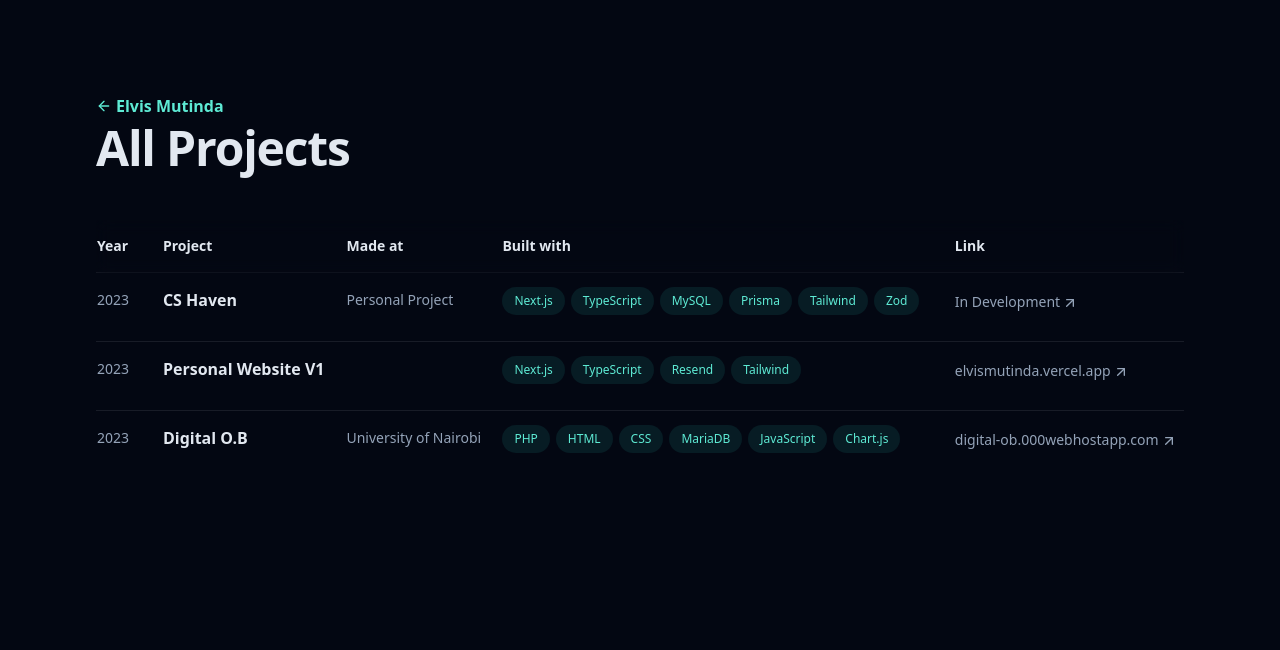
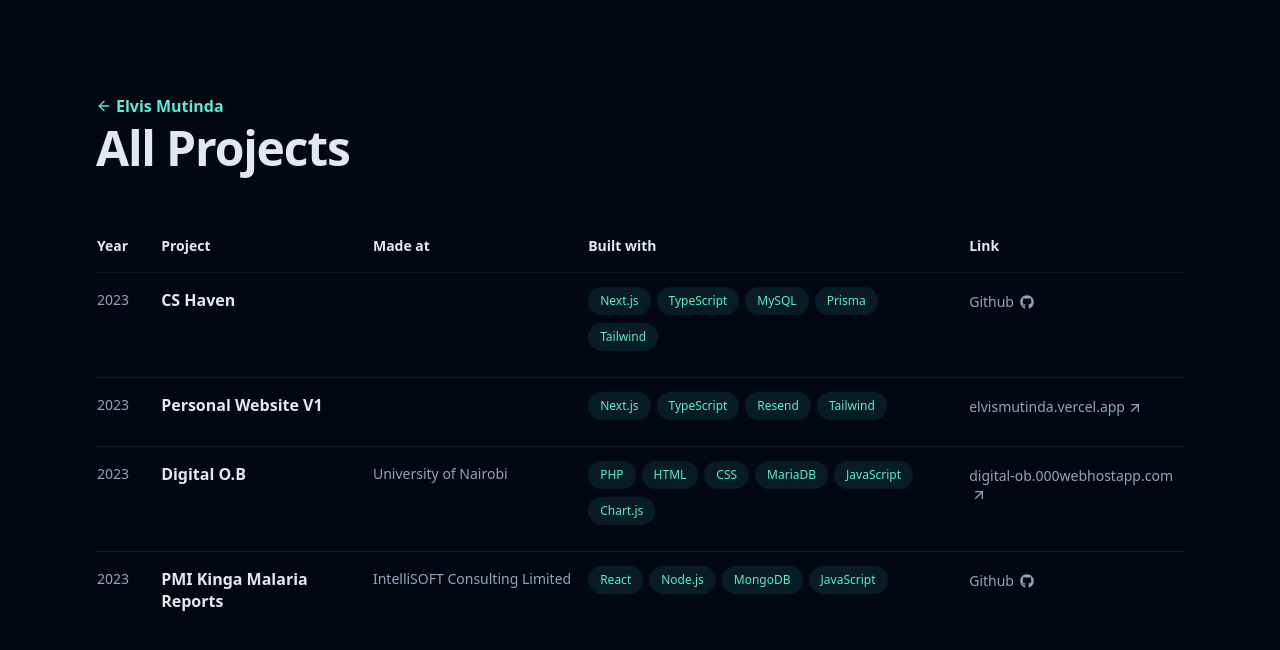
Before and after one commit to Elvismutinda/v1, a Next.js app: page /archive in a window 1280 px wide. Shown: the top 650 px of the page. Built offline with nearby package versions, Linux system fonts and the light colour scheme.

Commit message:
Updated conditional rendering for github and live links

```diff
--- a/components/ArchiveProject.tsx
+++ b/components/ArchiveProject.tsx
@@ -1,4 +1,5 @@
 import { archiveData } from "@/lib/data";
+import { FaGithub } from "react-icons/fa";
 import { FiArrowUpRight } from "react-icons/fi";
 
 type ArchiveProjectProps = (typeof archiveData)[number];
@@ -72,11 +73,18 @@
                 rel="noreferrer"
                 aria-label={linkDisplay}
               >
-                <span>
-                  <span className="inline-block">
-                    {linkDisplay}
-                    <FiArrowUpRight className="ml-0.5 inline-block h-4 w-4 shrink-0 transition-transform group-hover/link:-translate-y-1 group-hover/link:translate-x-1 group-focus-visible/link:translate-x-1 group-focus-visible/link:-translate-y-1 motion-reduce:transition-none" />
-                  </span>
+                <span className="inline-block">
+                  {linkDisplay.toLowerCase() === "github" ? (
+                    <>
+                      {linkDisplay}{" "}
+                      <FaGithub className="inline-block ml-0.5 mb-0.5 h-3.5 w-3.5 shrink-0" />
+                    </>
+                  ) : (
+                    <>
+                      {linkDisplay}
+                      <FiArrowUpRight className="ml-0.5 inline-block h-4 w-4 shrink-0 transition-transform group-hover/link:-translate-y-1 group-hover/link:translate-x-1 group-focus-visible/link:translate-x-1 group-focus-visible/link:-translate-y-1 motion-reduce:transition-none" />
+                    </>
+                  )}
                 </span>
               </a>
             ) : null}
--- a/lib/data.ts
+++ b/lib/data.ts
@@ -65,10 +65,10 @@
   {
     year: "2023",
     title: "CS Haven",
-    madeAt: "Personal Project",
-    builtWith: ["Next.js", "TypeScript", "MySQL", "Prisma", "Tailwind", "Zod"],
+    madeAt: "",
+    builtWith: ["Next.js", "TypeScript", "MySQL", "Prisma", "Tailwind"],
     link: "https://github.com/Elvismutinda/cs-haven",
-    linkDisplay: "In Development",
+    linkDisplay: "Github",
   },
   {
     year: "2023",
@@ -86,4 +86,12 @@
     link: "https://digital-ob.000webhostapp.com/",
     linkDisplay: "digital-ob.000webhostapp.com",
   },
+  {
+    year: "2023",
+    title: "PMI Kinga Malaria Reports",
+    madeAt: "IntelliSOFT Consulting Limited",
+    builtWith: ["React", "Node.js", "MongoDB", "JavaScript"],
+    link: "https://github.com/IntelliSOFT-Consulting/pmi-kinga-malaria",
+    linkDisplay: "Github",
+  },
 ] as const;
```
